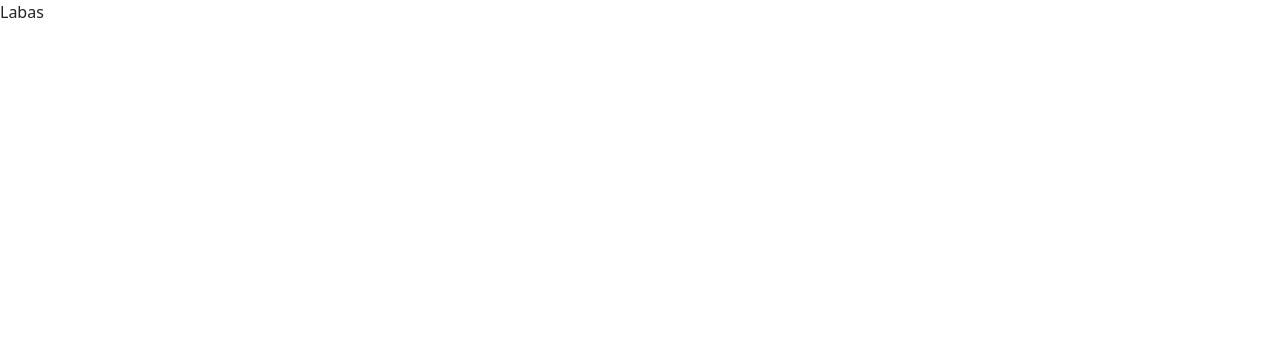
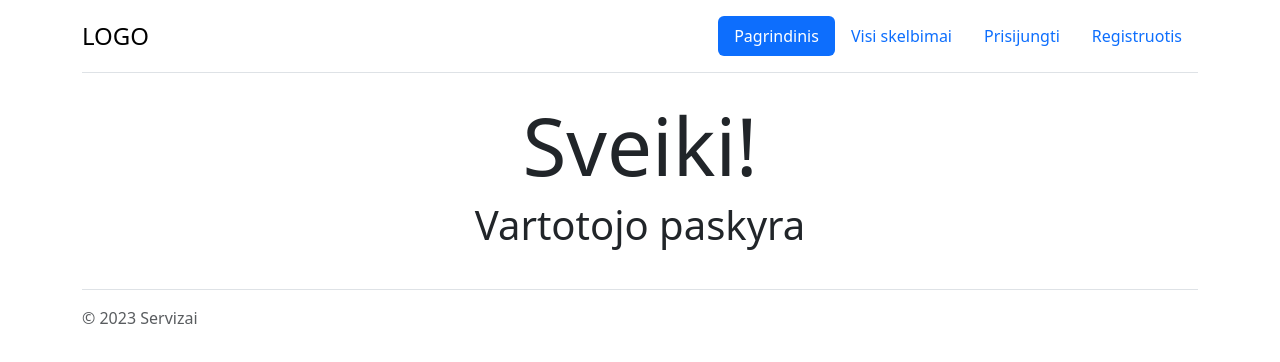
Before and after one commit to GiedreRag/exam-services-fullstack, a React (Create React App) app in the folder client/: page /paskyra in a window 1280 px wide. Shown: the top 362 px of the page. Built offline with nearby package versions, Linux system fonts and the light colour scheme.

Commit message:
Layouts, user account page

```diff
--- a/client/src/App.jsx
+++ b/client/src/App.jsx
@@ -1,8 +1,25 @@
+import { BrowserRouter, Routes, Route } from 'react-router-dom';
+import { PublicLayout } from './layout/PublicLayout';
+import { Home } from './pages/Home';
+import { Page404 } from './pages/Page404';
+import { UserLayout } from './layout/UserLayout';
+import { Account } from './pages/accounts/Account';
+
 function App() {
   return (
-    <div>
-        Labas
-    </div>
+    <BrowserRouter>
+      <Routes>
+        <Route Component={PublicLayout}>
+          <Route index path='/' element={<Home />}></Route>
+        </Route>
+        <Route Component={UserLayout}>
+          <Route index path='/paskyra' element={<Account />}></Route>
+        </Route>
+        <Route Component={PublicLayout}>
+          <Route path='*' element={<Page404 />}></Route>
+        </Route>
+      </Routes>
+    </BrowserRouter>
   );
 }
 
--- /dev/null
+++ b/client/src/layout/PublicLayout.jsx
@@ -0,0 +1,13 @@
+import { Outlet } from "react-router-dom";
+import { Header } from "../components/Header";
+import { Footer } from "../components/Footer";
+
+export function PublicLayout() {
+    return (
+        <>
+            <Header />
+            <Outlet />
+            <Footer />
+        </>
+    );
+}
--- /dev/null
+++ b/client/src/layout/UserLayout.jsx
@@ -0,0 +1,13 @@
+import { Header } from "../components/Header";
+import { Footer } from "../components/Footer";
+import { Outlet } from "react-router-dom";
+
+export function UserLayout() {
+    return (
+        <>
+            <Header />
+            <Outlet />
+            <Footer />
+        </>
+    );
+}
--- /dev/null
+++ b/client/src/pages/accounts/Account.jsx
@@ -0,0 +1,10 @@
+export function Account() {
+    return (
+        <div className="container">
+            <div className="row">
+                <h4 className="col-12 display-1 text-center">Sveiki!</h4>
+                <p className="col-12 display-6 text-center">Vartotojo paskyra</p>
+            </div>
+        </div>
+    )
+}
```
